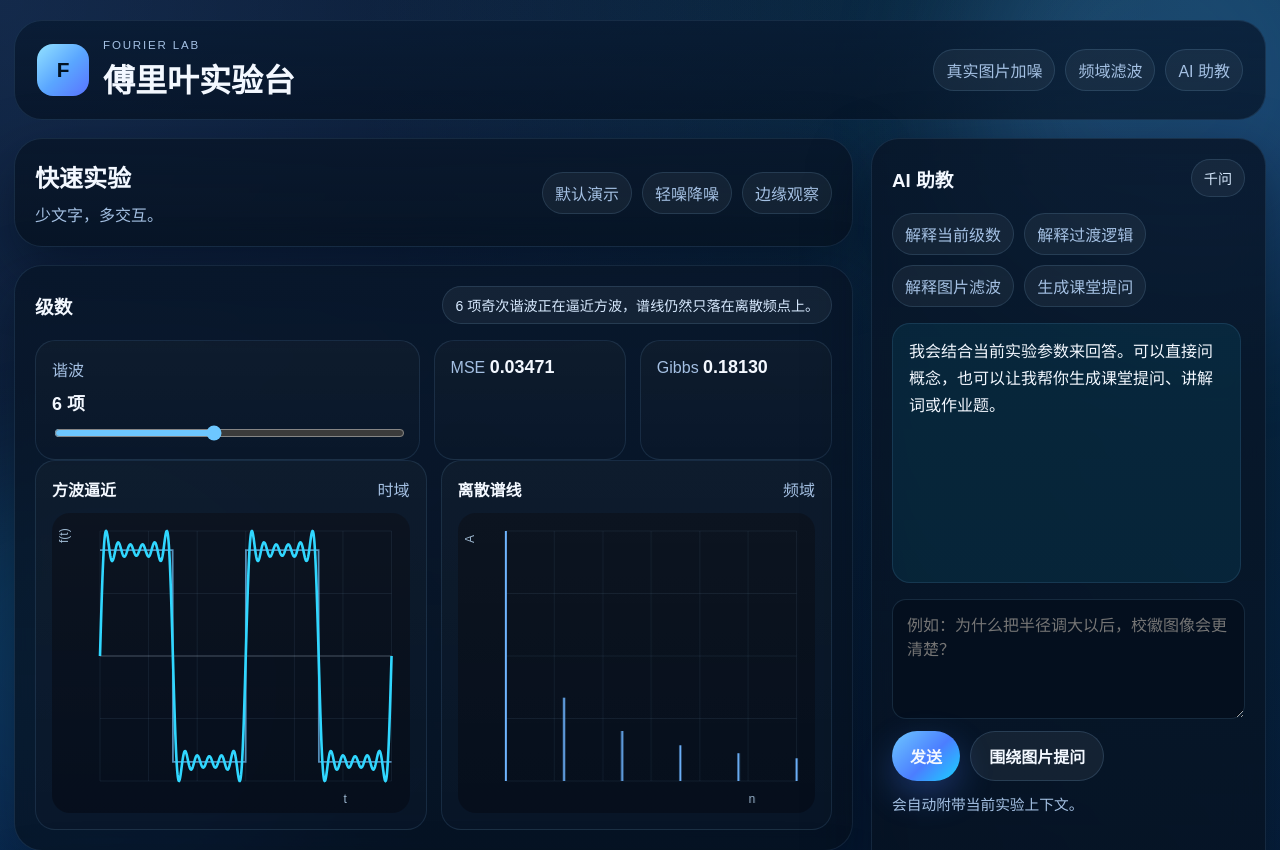
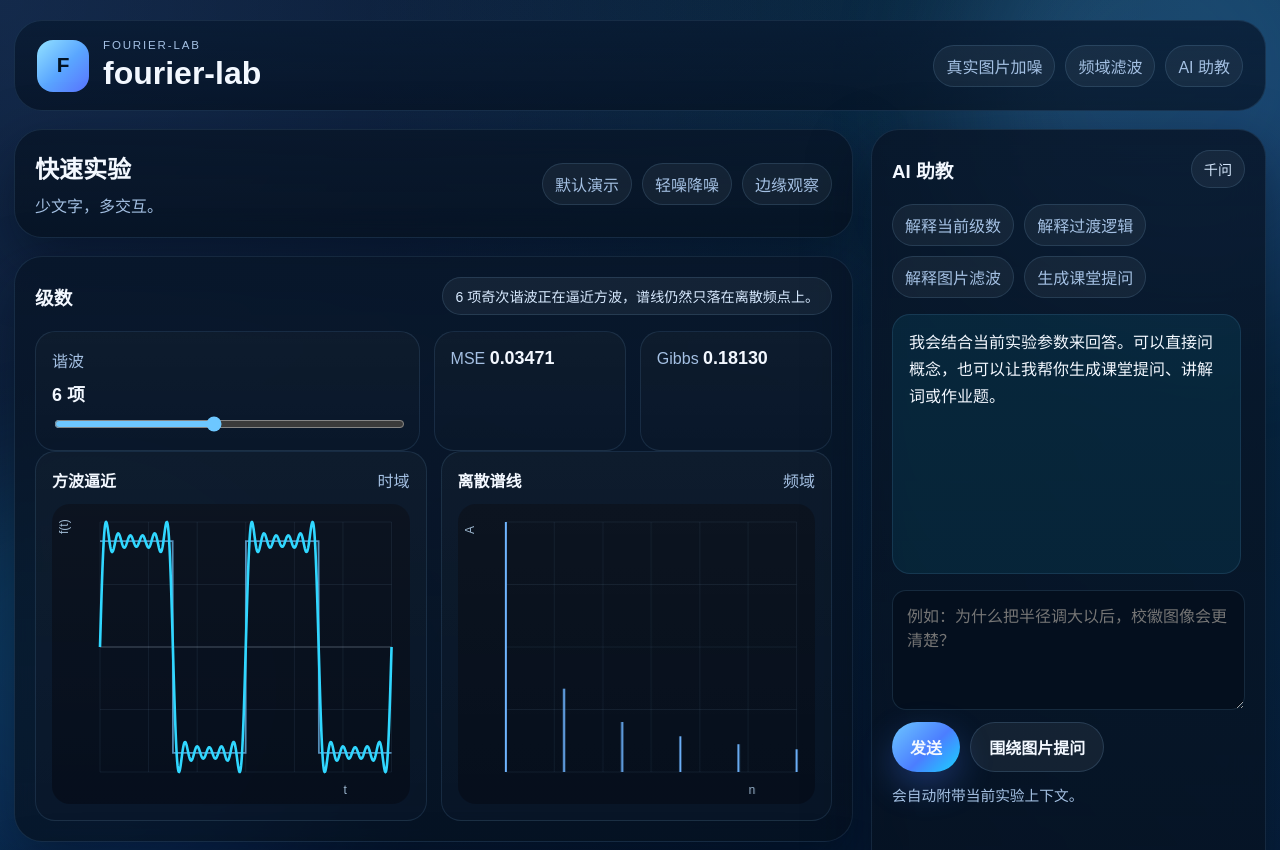
Before and after one commit to xushuodawawang/fourier-lab, a FastAPI app: page / in a window 1280 px wide. Shown: the top 850 px of the page. Run offline with FastAPI, Linux system fonts and the light colour scheme.

Commit message:
Rename project title to fourier-lab

```diff
--- a/app.py
+++ b/app.py
@@ -20,7 +20,7 @@ from fourier_lab.analysis import (
 
 
 BASE_DIR = Path(__file__).resolve().parent
-app = FastAPI(title="Fourier Blue Lab", version="2.0.0")
+app = FastAPI(title="fourier-lab", version="2.0.0")
 app.mount("/static", StaticFiles(directory=BASE_DIR / "static"), name="static")
 templates = Jinja2Templates(directory=str(BASE_DIR / "templates"))
 
--- a/templates/index.html
+++ b/templates/index.html
@@ -3,7 +3,7 @@
 <head>
     <meta charset="UTF-8">
     <meta name="viewport" content="width=device-width, initial-scale=1.0">
-    <title>Fourier Blue Lab</title>
+    <title>fourier-lab</title>
     <link rel="stylesheet" href="{{ url_for('static', path='/css/styles.css') }}">
 </head>
 <body>
@@ -12,8 +12,8 @@
             <div class="brand">
                 <span class="brand-mark">F</span>
                 <div>
-                    <p class="eyebrow">Fourier Lab</p>
-                    <h1>傅里叶实验台</h1>
+                    <p class="eyebrow">fourier-lab</p>
+                    <h1>fourier-lab</h1>
                 </div>
             </div>
             <div class="topbar-pills">
```
Also changed, not shown: tests/test_app.py (+1 -1 lines), README.md.
